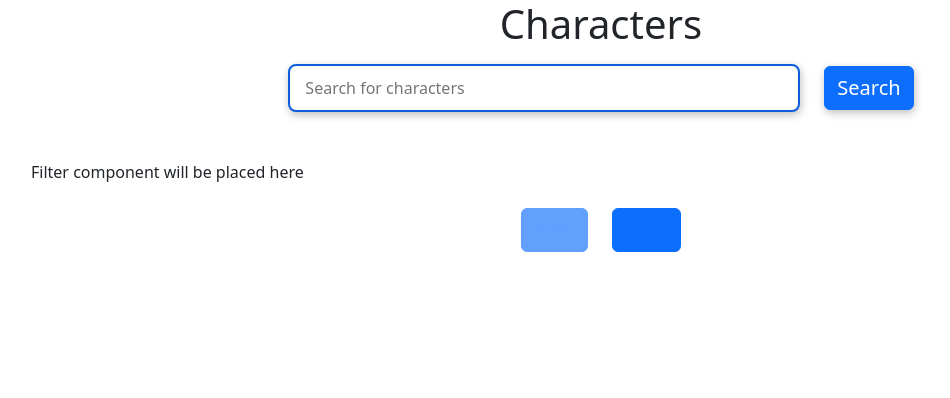
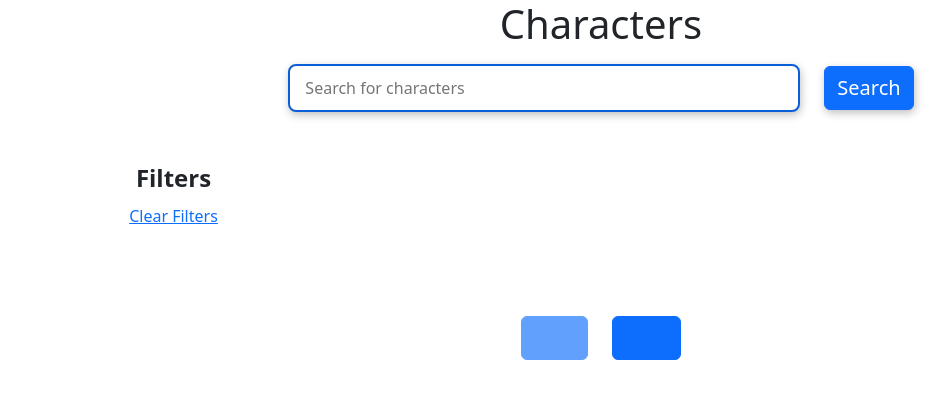
Before and after one commit to bonaventureogeto/Rick-n-Morty-WIKI, a React (Create React App) app: page / in a window 1280 px wide. Shown: the top 398 px of the page, without its empty margins (39-989 px from the left). Built offline with nearby package versions, Linux system fonts and the light colour scheme; no server answers.

Commit message:
added clear filter

```diff
--- a/src/App.js
+++ b/src/App.js
@@ -12,8 +12,11 @@ function App() {
   let { info, results } = fetchedData;
   let [pageNumber, setPageNumber] = useState(1);
   let [search, setSearch] = useState("");
+  let [status, setStatus] = useState("");
+  let [gender, setGender] = useState("");
+  let [species, setSpecies] = useState("");
 
-  let api = `https://rickandmortyapi.com/api/character/?page=${pageNumber}&name=${search}`;
+  let api = `https://rickandmortyapi.com/api/character/?page=${pageNumber}&name=${search}&status=${status}&gender=${gender}&species=${species}`;
 
   useEffect(() => {
     (async () => {
@@ -28,7 +31,14 @@ function App() {
       <Search setSearch={setSearch} setPageNumber={setPageNumber} />
       <div className="container">
         <div className="row">
-          Filter component will be placed here
+          <Filter
+            pageNumber={pageNumber}
+            status={status}
+            setStatus={setStatus}
+            setGender={setGender}
+            setSpecies={setSpecies}
+            setPageNumber={setPageNumber}
+          />
           <div className="col-lg-8 col-12">
             <div className="row">
               <Card results={results} />
--- a/src/components/Filter/Filter.js
+++ b/src/components/Filter/Filter.js
@@ -0,0 +1,39 @@
+import React from "react";
+import Gender from "./category/Gender";
+import Species from "./category/Species";
+import Status from "./category/Status";
+
+const Filter = ({
+  pageNumber,
+  setPageNumber,
+  setStatus,
+  setGender,
+  setSpecies,
+}) => {
+  let clear = () => {
+    setStatus("");
+    setGender("");
+    setSpecies("");
+    setPageNumber(1);
+    window.location.reload(false);
+  };
+
+  return (
+    <div className="col-lg-3 col-12 mb-5">
+      <div className="text-center fw-bold fs-4 mb-2">Filters</div>
+      <div
+        style={{ cursor: "pointer" }}
+        onClick={clear}
+        className="text-primary text-decoration-underline text-center mb-3"
+      >
+        {" "}
+        Clear Filters{" "}
+      </div>
+      <div className="accordion" id="accordionExample">
+        {/* Category components will be placed here */}
+      </div>
+    </div>
+  );
+};
+
+export default Filter;
```
